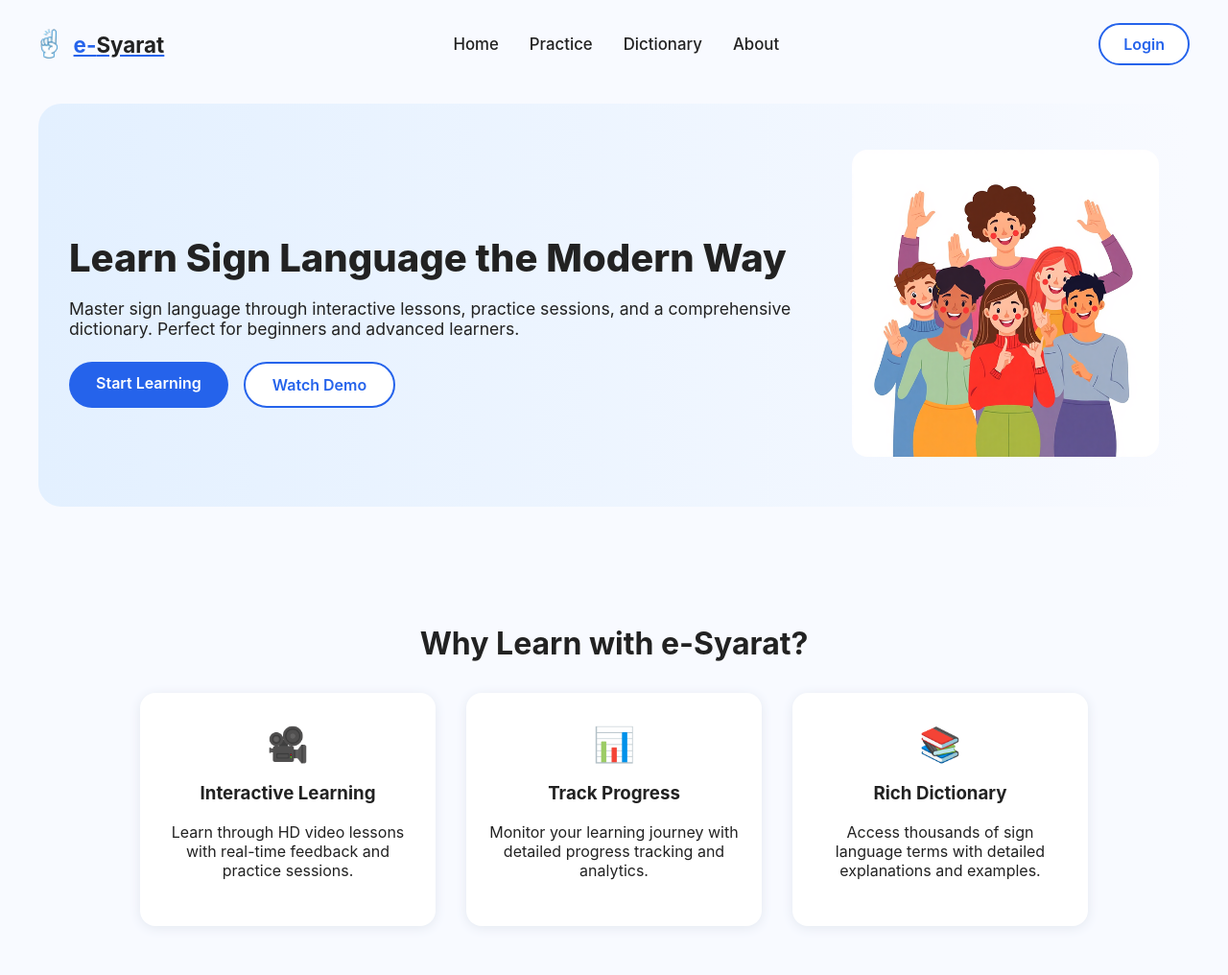
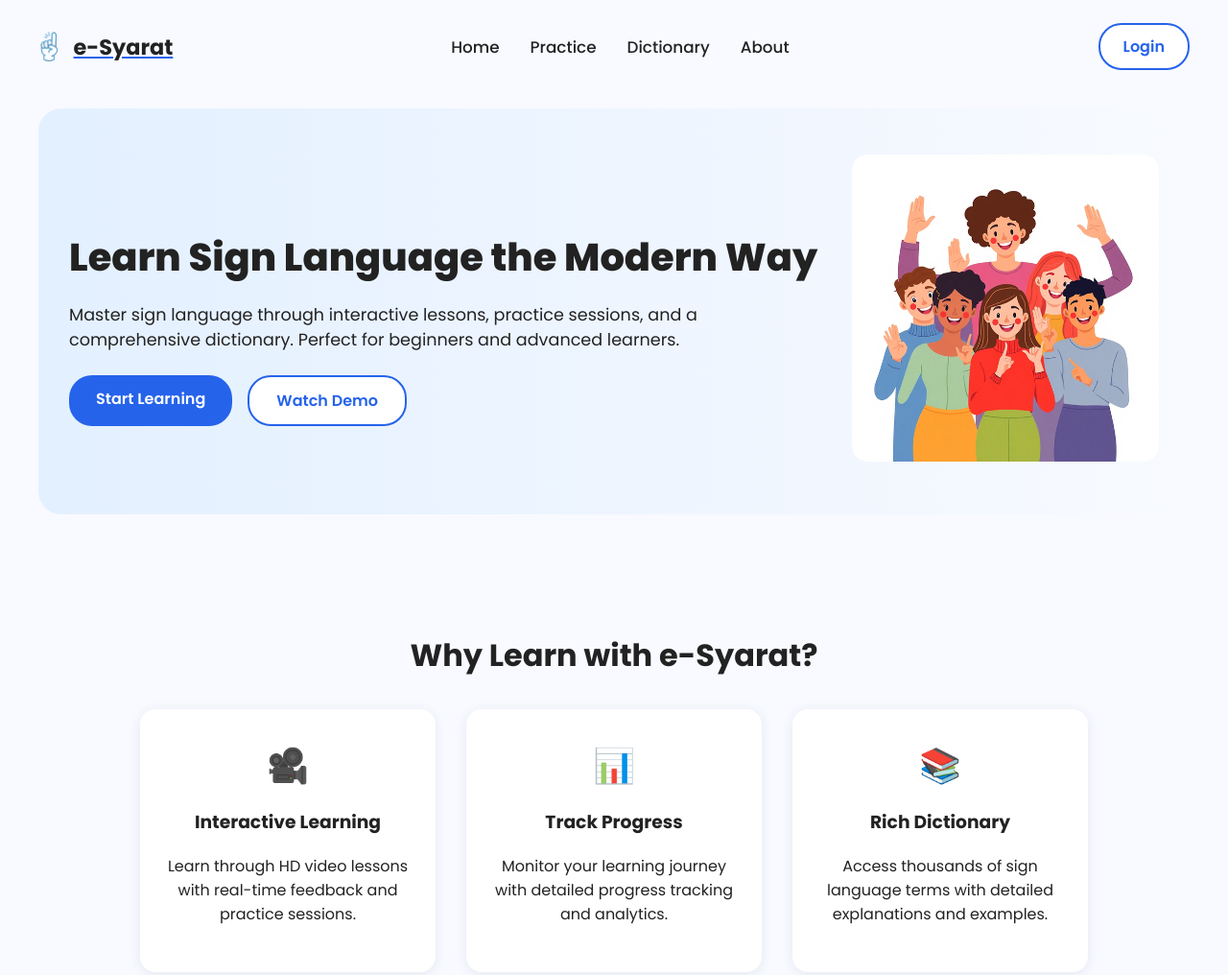
Before and after one commit to e-Syarat/Front-End, a website built with webpack: page src/index.html in a window 1280 px wide. Shown: the top 1016 px of the page at 96% size. Built offline with nearby package versions, Linux system fonts and the light colour scheme.

Commit message:
Perbarui tautan di footer dan navbar, serta ganti font di styles.css menjadi Poppins.

```diff
--- a/src/scripts/components/footer.js
+++ b/src/scripts/components/footer.js
@@ -16,12 +16,12 @@ export function renderFooter() {
             <h4>Learn</h4>
             <a href="#">Courses</a>
             <a href="#">Practice</a>
-            <a href="#">Dictionary</a>
+            <a href="#/dictionary">Dictionary</a>
             <a href="#">Resources</a>
           </div>
           <div>
             <h4>Company</h4>
-            <a href="#">About</a>
+            <a href="#/about">About</a>
             <a href="#">Careers</a>
             <a href="#">Blog</a>
             <a href="#">Contact</a>
--- a/src/scripts/components/navbar.js
+++ b/src/scripts/components/navbar.js
@@ -6,7 +6,7 @@ export function renderNavbar() {
     <header class="main-header">
       <a href="#/home" class="logo">
         <img src="${LogoImg}" alt="e-Syarat Logo" class="logo-img" />
-        <span class="logo-text">e-<strong>Syarat</strong></span>
+        <span class="logo-text"><strong>e-Syarat</strong></span>
       </a>
       <nav class="main-nav">
         <a href="#/home" class="nav-link">Home</a>
--- a/src/styles/styles.css
+++ b/src/styles/styles.css
@@ -1,13 +1,16 @@
+@import url('https://fonts.googleapis.com/css2?family=Poppins:wght@400;500;600;700;800&display=swap');
+
 html,
 body {
     height: 100%;
+    font-family: 'Poppins', Arial, sans-serif;
 }
 
 body {
     min-height: 100vh;
     display: flex;
     flex-direction: column;
-    font-family: 'Inter', Arial, sans-serif;
+    font-family: 'Poppins', Arial, sans-serif;
     margin: 0;
     background: #f8faff;
     color: #222;
```
